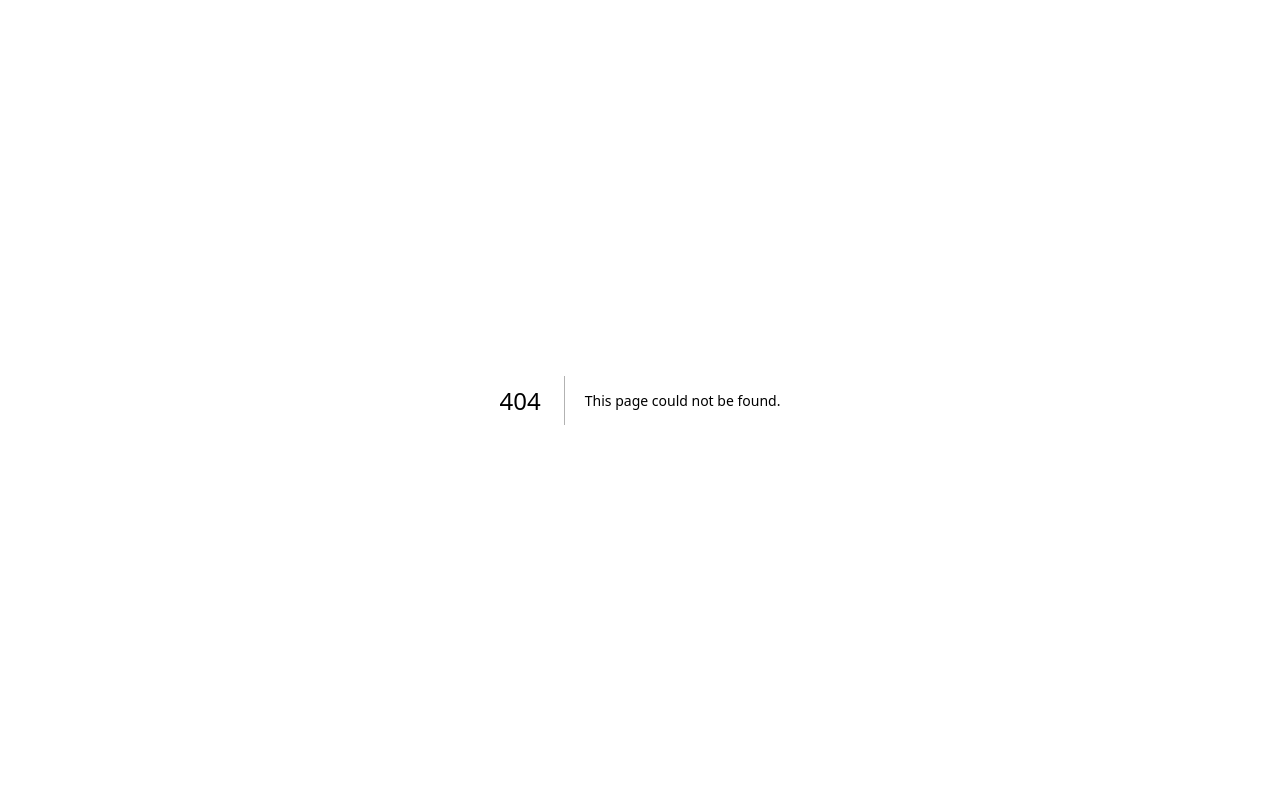
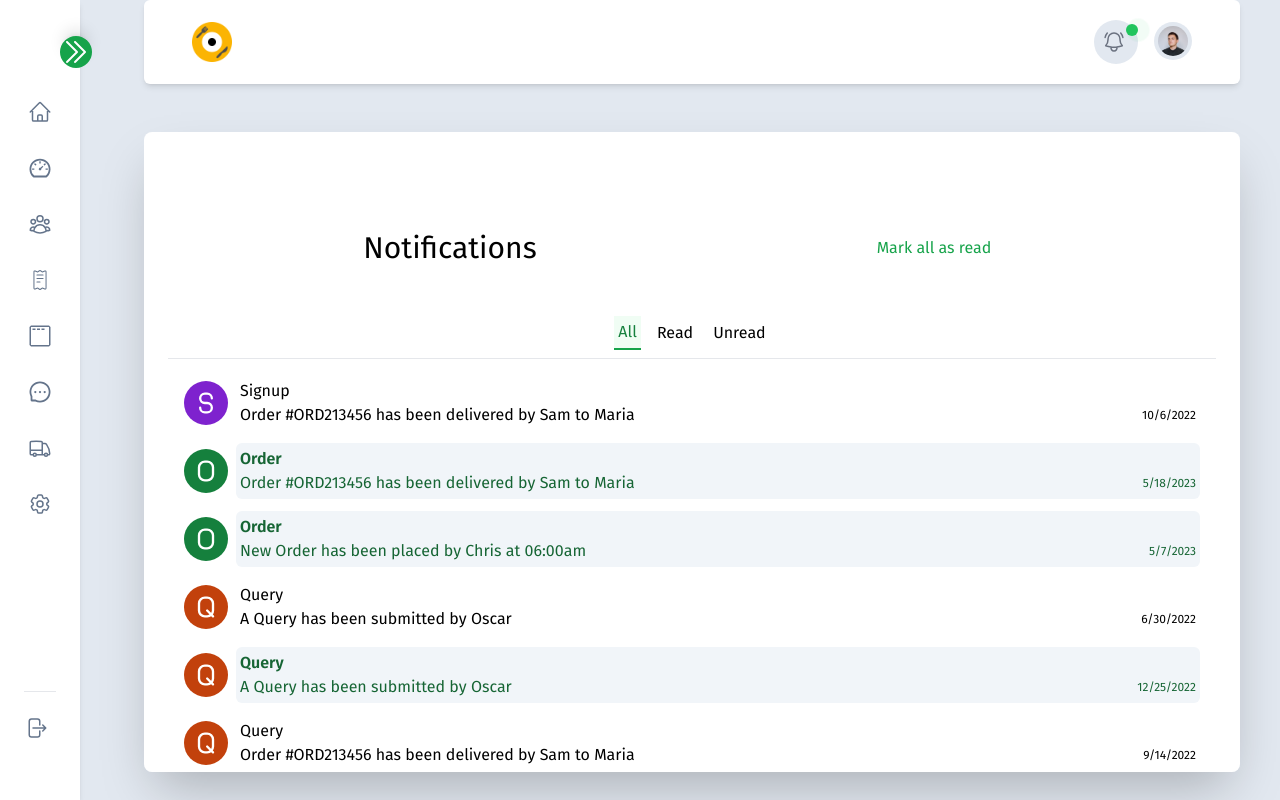
Before and after one commit to OthyTenk/nwh, a Next.js app: page /dashboard/notifications in a window 1280 px wide. Before the commit this address had no page. Built offline with nearby package versions, Linux system fonts and the light colour scheme; a web font is replaced by a local one.

Commit message:
feat: adds the notification page

```diff
--- /dev/null
+++ b/app/(dashboard)/dashboard/notifications/NotificationsList.tsx
@@ -0,0 +1,98 @@
+"use client";
+import { NotifyData } from "@/data/notify-data";
+import { useState } from "react";
+import { TbLetterO, TbLetterQ, TbLetterS } from "react-icons/tb";
+
+const NotificationsList = () => {
+  const [activeTab, setActiveTab] = useState("all");
+
+  const handleTabChange = (tab: string) => {
+    setActiveTab(tab);
+  };
+
+  const isTabActive = (tab: string) => {
+    return activeTab === tab;
+  };
+
+  return (
+    <>
+      <section className="mt-8 bg-white">
+        <div className="grid grid-cols-1 md:grid-cols-2 p-10 items-center">
+          <h1 className="text-lg text-center md:text-3xl">Notifications</h1>
+          <div className="flex justify-center">
+            <button className="text-green-600 p-2 rounded-md hover:bg-green-200">
+              Mark all as read
+            </button>
+          </div>
+        </div>
+        <div className="flex justify-center space-x-3 border-b p-2">
+          <button
+            className={`p-1  ${
+              isTabActive("all") &&
+              "border-b-2 border-green-600 text-green-700 bg-green-50"
+            }`}
+            onClick={() => handleTabChange("all")}
+          >
+            All
+          </button>
+          <button
+            className={`p-1  ${
+              isTabActive("read") &&
+              "border-b-2 border-green-600 text-green-700 bg-green-50"
+            }`}
+            onClick={() => handleTabChange("read")}
+          >
+            Read
+          </button>
+          <button
+            className={`p-1  ${
+              isTabActive("unread") &&
+              "border-b-2 border-green-600 text-green-700 bg-green-50"
+            }`}
+            onClick={() => handleTabChange("unread")}
+          >
+            Unread
+          </button>
+        </div>
+        <div className="p-4 max-h-[80vh] space-y-3 overflow-y-auto scrollbar-hide">
+          {NotifyData.map((message) => (
+            <div className="flex items-center space-x-2" key={message.id}>
+              <div>
+                <button
+                  className={`p-2 text-white rounded-full ${
+                    (message.type === "Signup" && "bg-purple-700") ||
+                    (message.type === "Order" && "bg-green-700") ||
+                    (message.type === "Query" && "bg-orange-700")
+                  } `}
+                >
+                  {message.type === "Signup" && <TbLetterS size={28} />}
+                  {message.type === "Query" && <TbLetterQ size={28} />}
+                  {message.type === "Order" && <TbLetterO size={28} />}
+                </button>
+              </div>
+
+              <div
+                className={`flex flex-col flex-1 p-1 rounded-md cursor-pointer
+                ${
+                  message.opened
+                    ? ""
+                    : "bg-slate-100 text-green-800 hover:bg-green-100"
+                }`}
+              >
+                <h3 className={message.opened ? "" : "font-semibold"}>
+                  {message.type}
+                </h3>
+                <div className="flex justify-between items-center">
+                  <p className="truncate">{message.message}</p>
+                  <p className="text-xs">{message.time}</p>
+                </div>
+              </div>
+            </div>
+          ))}
+        </div>
+      </section>
+    </>
+  );
+};
+
+export default NotificationsList;
--- /dev/null
+++ b/app/(dashboard)/dashboard/notifications/page.tsx
@@ -0,0 +1,14 @@
+import Container from "@/app/components/common/Container";
+import NotificationsList from "./NotificationsList";
+
+const AdminNotifications = () => {
+  return (
+    <Container>
+      <div className="  rounded-lg shadow-2xl p-6 my-12 max-h-[80vh] overflow-y-auto bg-white">
+        <NotificationsList />
+      </div>
+    </Container>
+  );
+};
+
+export default AdminNotifications;
```
